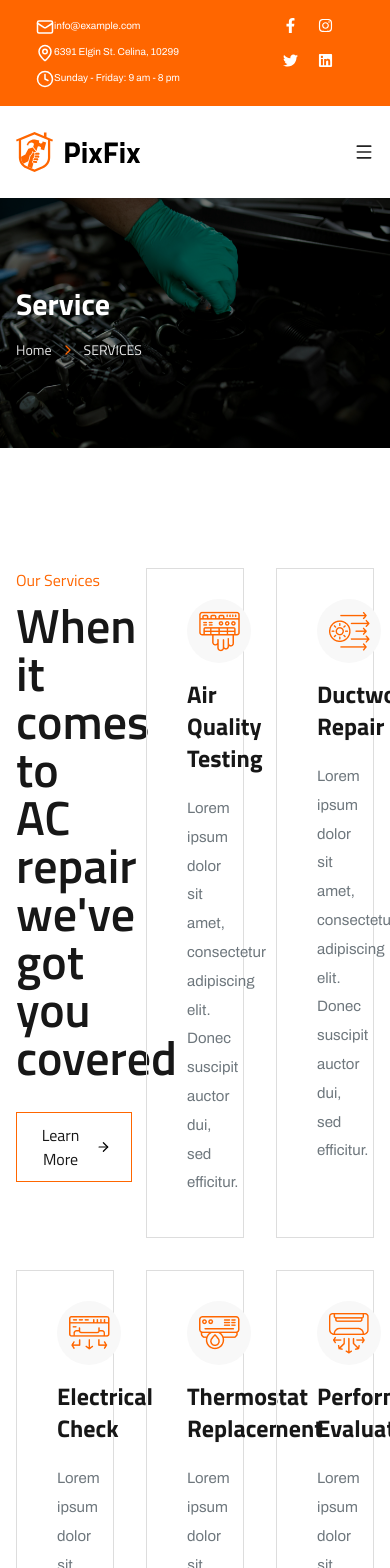
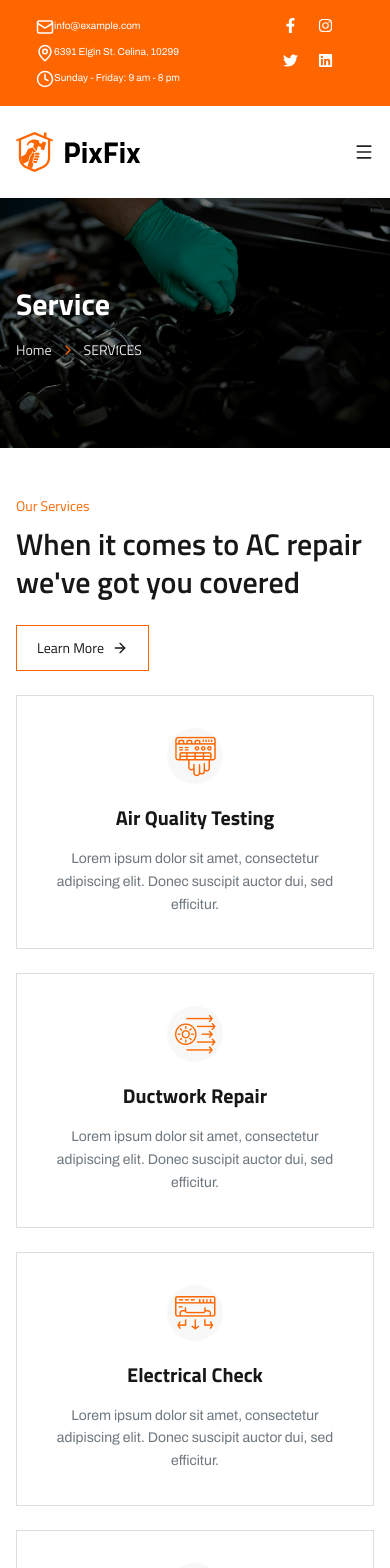
Before and after one commit to Jamil-coder360/Pixfix-Team-work, a React (Vite) app: page /service in a window 390 px wide. Shown: the top 1568 px of the page. Built offline with nearby package versions, Linux system fonts and the light colour scheme; a web font is replaced by a local one.

Commit message:
Service Page Responsive Done

```diff
--- a/src/component/section/Services.jsx
+++ b/src/component/section/Services.jsx
@@ -1,104 +1,122 @@
-import React from 'react'
-import Section from './Section'
-import Container from './Container'
+import React from "react";
+import Section from "./Section";
+import Container from "./Container";
 import { ArrowRight } from "lucide-react";
-import Service1 from "../../assets/icons/service1.png"
-import Service2 from "../../assets/icons/service2.png"
-import Service3 from "../../assets/icons/service3.png"
-import Service4 from "../../assets/icons/service4.png"
-import Service5 from "../../assets/icons/service5.png"
-import Service6 from "../../assets/icons/service6.png"
-import Service7 from "../../assets/icons/service7.png"
-import Service8 from "../../assets/icons/service8.png"
+
+import Service1 from "../../assets/icons/service1.png";
+import Service2 from "../../assets/icons/service2.png";
+import Service3 from "../../assets/icons/service3.png";
+import Service4 from "../../assets/icons/service4.png";
+import Service5 from "../../assets/icons/service5.png";
+import Service6 from "../../assets/icons/service6.png";
+import Service7 from "../../assets/icons/service7.png";
+import Service8 from "../../assets/icons/service8.png";
 
 const Services = () => {
   return (
-    <Section className='my-30'>
+    <Section className="py-12 md:py-16 lg:py-24">
       <Container>
+        <div className="grid grid-cols-1 md:grid-cols-2 xl:grid-cols-3 gap-6 md:gap-8">
+
           <div>
-                <div className='grid grid-cols-3 gap-8'>
-                    <div>
-                        <p className='font-titillium text-[16px] text-home mb-2.5'>Our Services</p>
-                        <h3 className='text-5xl font-titillium font-semibold mb-7.5 text-[#171717]'>
+            <p className="font-titillium text-sm sm:text-base text-home mb-2.5">
+              Our Services
+            </p>
+
+            <h3 className="text-3xl sm:text-4xl lg:text-5xl leading-tight font-titillium font-semibold mb-6 md:mb-7 text-[#171717]">
               When it comes to AC repair we've got you covered
             </h3>
+
             <TrasparentButton text="Learn More" />
           </div>
+
           <ServiceCard
             title="Air Quality Testing"
             description="Lorem ipsum dolor sit amet, consectetur adipiscing elit. Donec suscipit auctor dui, sed efficitur."
             icon={Service1}
           />
+
           <ServiceCard
             title="Ductwork Repair"
             description="Lorem ipsum dolor sit amet, consectetur adipiscing elit. Donec suscipit auctor dui, sed efficitur."
             icon={Service2}
           />
+
           <ServiceCard
             title="Electrical Check"
             description="Lorem ipsum dolor sit amet, consectetur adipiscing elit. Donec suscipit auctor dui, sed efficitur."
             icon={Service3}
           />
+
           <ServiceCard
             title="Thermostat Replacement"
             description="Lorem ipsum dolor sit amet, consectetur adipiscing elit. Donec suscipit auctor dui, sed efficitur."
             icon={Service4}
           />
+
           <ServiceCard
             title="Performance Evaluation"
             description="Lorem ipsum dolor sit amet, consectetur adipiscing elit. Donec suscipit auctor dui, sed efficitur."
             icon={Service5}
           />
+
           <ServiceCard
             title="Electrical Check"
             description="Lorem ipsum dolor sit amet, consectetur adipiscing elit. Donec suscipit auctor dui, sed efficitur."
             icon={Service6}
           />
+
           <ServiceCard
-                        title="Thermostat Replacementr"
+            title="Thermostat Replacement"
             description="Lorem ipsum dolor sit amet, consectetur adipiscing elit. Donec suscipit auctor dui, sed efficitur."
             icon={Service7}
           />
+
           <ServiceCard
             title="Performance Evaluation"
             description="Lorem ipsum dolor sit amet, consectetur adipiscing elit. Donec suscipit auctor dui, sed efficitur."
             icon={Service8}
           />
-                </div>
+
         </div>
       </Container>
     </Section>
-  )
-}
+  );
+};
 
-export default Services
+export default Services;
 
-export const TrasparentButton = ({text}) => {
+export const TrasparentButton = ({ text }) => {
   return (
-        <button className='border flex items-center gap-3 border-home cursor-pointer text-[#171717] font-titillium text-[16px] px-5 py-2.5 hover:bg-home hover:text-white transition duration-300'>
+    <button className="border border-home flex items-center gap-2 sm:gap-3 cursor-pointer text-[#171717] font-titillium text-sm sm:text-base px-5 py-3 hover:bg-home hover:text-white transition duration-300">
       {text}
-            <ArrowRight className="text-black hover:text-white" />
+      <ArrowRight className="w-4 h-4 sm:w-5 sm:h-5" />
     </button>
-    )
-}
+  );
+};
 
 export const ServiceCard = ({ title, description, icon }) => {
   return (
-    <div className="border border-[#DDDDDD] group transition-all duration-300 hover:border-[#FF5E14] hover:shadow-xl hover:-translate-y-2 cursor-pointer">
-      <div className="px-10 pt-7.5 pb-10 mx-auto text-center">
-        <div className="bg-[#F8F8F8] rounded-full items-center justify-center w-16 h-16 flex mx-auto transition-all duration-300">
+    <div className="border border-[#DDDDDD] group transition-all duration-300 hover:border-[#FF5E14] hover:shadow-xl hover:-translate-y-2 cursor-pointer h-full">
+
+      <div className="px-6 sm:px-8 lg:px-10 py-8 lg:py-10 text-center h-full flex flex-col">
+
+        <div className="bg-[#F8F8F8] rounded-full flex items-center justify-center w-14 h-14 sm:w-16 sm:h-16 mx-auto transition-all duration-300">
           <img
             src={icon}
             alt={title}
             className="w-fit transition-all duration-300 group-hover:scale-110"
           />
         </div>
-        <h4 className="text-2xl font-titillium font-bold mt-3.75 mb-5 text-[#171717] transition-colors duration-300 group-hover:text-[#FF5E14]">
+
+        <h4 className="text-xl sm:text-2xl font-titillium font-bold mt-5 mb-4 text-[#171717] transition-colors duration-300 group-hover:text-[#FF5E14]">
           {title}
         </h4>
-        <p className="text-[#6E777D] text-[15px] font-archivo leading-[28.8px]">
+
+        <p className="text-[#6E777D] text-sm sm:text-[15px] font-archivo leading-relaxed">
           {description}
         </p>
+
       </div>
     </div>
   );
```
Lines whose indentation alone changed are shown as unchanged.
